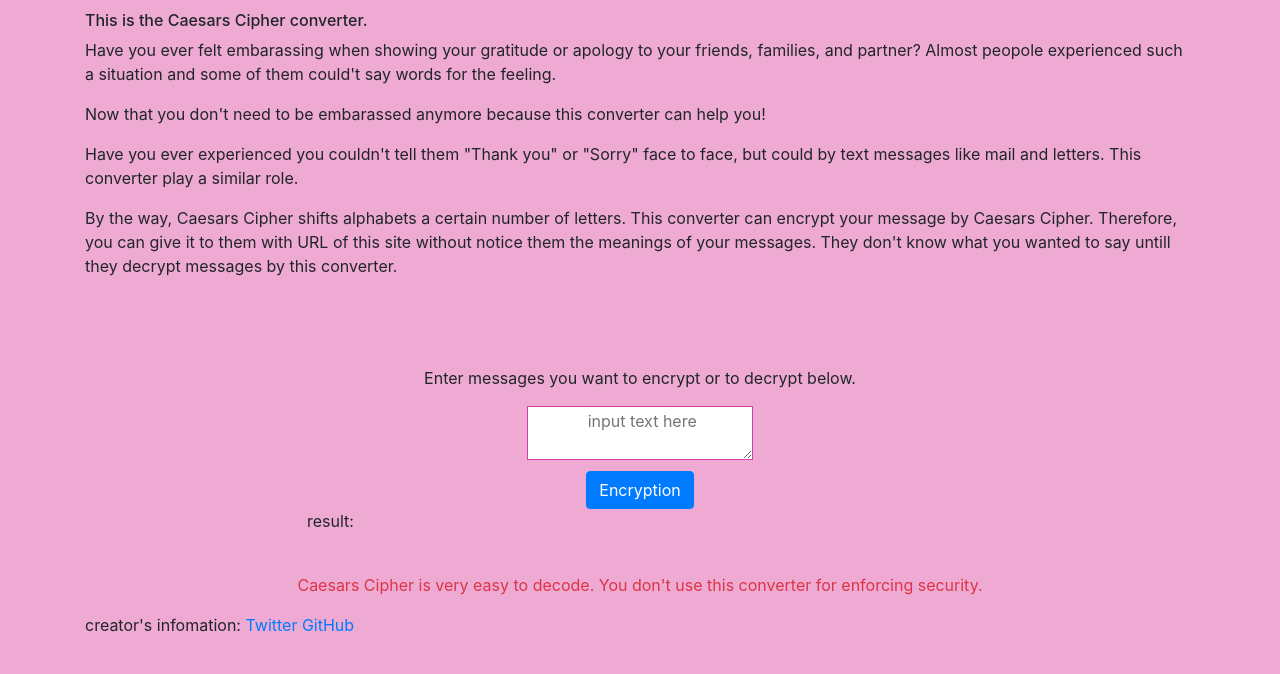
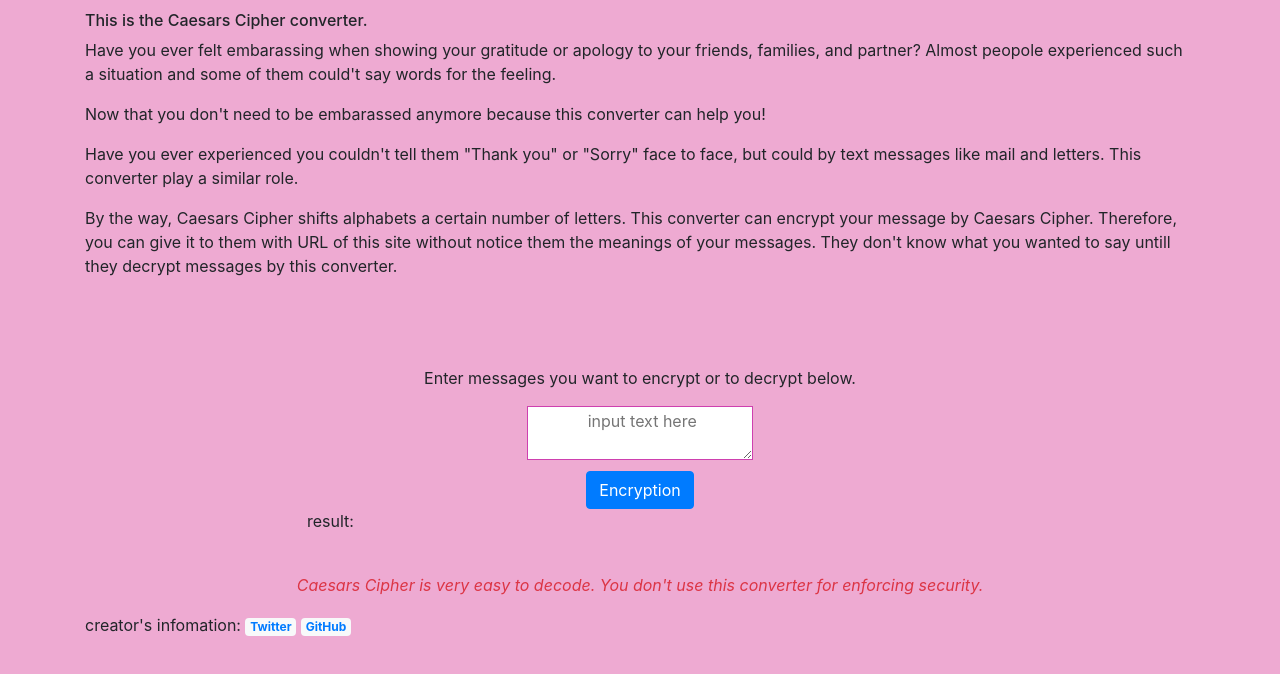
Before and after one commit to Mike-2018-qkgh/CaesarsCipher, a plain HTML site: page index.html in a window 1280 px wide. Shown: the part 70-744 px from the top of the page. Drawn offline with nearby package versions, Linux system fonts and the light colour scheme.

Commit message:
Add files via upload

```diff
--- a/index.html
+++ b/index.html
@@ -7,7 +7,7 @@
     <meta charset="UTF-8">
     <meta name="viewport" content="width=device-width, initial-scale=1, shrink-to-fit=no">
     <meta http-equiv="X-UA-Compatible" content="ie=edge">
-    <link rel="stylesheet" href="style.css">
+    <link rel="stylesheet" type="text/css" href="/style.css" />
     <title>Caesars Cipher</title>
 </head>
 
@@ -41,13 +41,15 @@
             </div>
         </form>
         <p id="encout">result:</p><br>
-        <p class="text-danger text-center">Caesars Cipher is very easy to decode. You don't use this converter for
-            enforcing
-            security.</p>
+        <em>
+            <p class="text-danger text-center">Caesars Cipher is very easy to decode. You don't use this converter for
+                enforcing
+                security.</p>
+        </em>
         <footer>
             creator's infomation:
-            <span class="creatorinfo" id="Twitter"><a href="https://twitter.com/Mike_2018_qkgh">Twitter</a></span>
-            <span class="creatorinfo" id="GitHub"><a href="https://github.com/Mike-2018-qkgh">GitHub</a></span>
+            <span class="creatorinfo badge badge-light" id="Twitter"><a href="https://twitter.com/Mike_2018_qkgh">Twitter</a></span>
+            <span class="creatorinfo badge badge-light" id="GitHub"><a href="Mike-2018-qkgh.github.io">GitHub</a></span>
         </footer>
     </div>
     <script src="encryption.js"></script>
```
